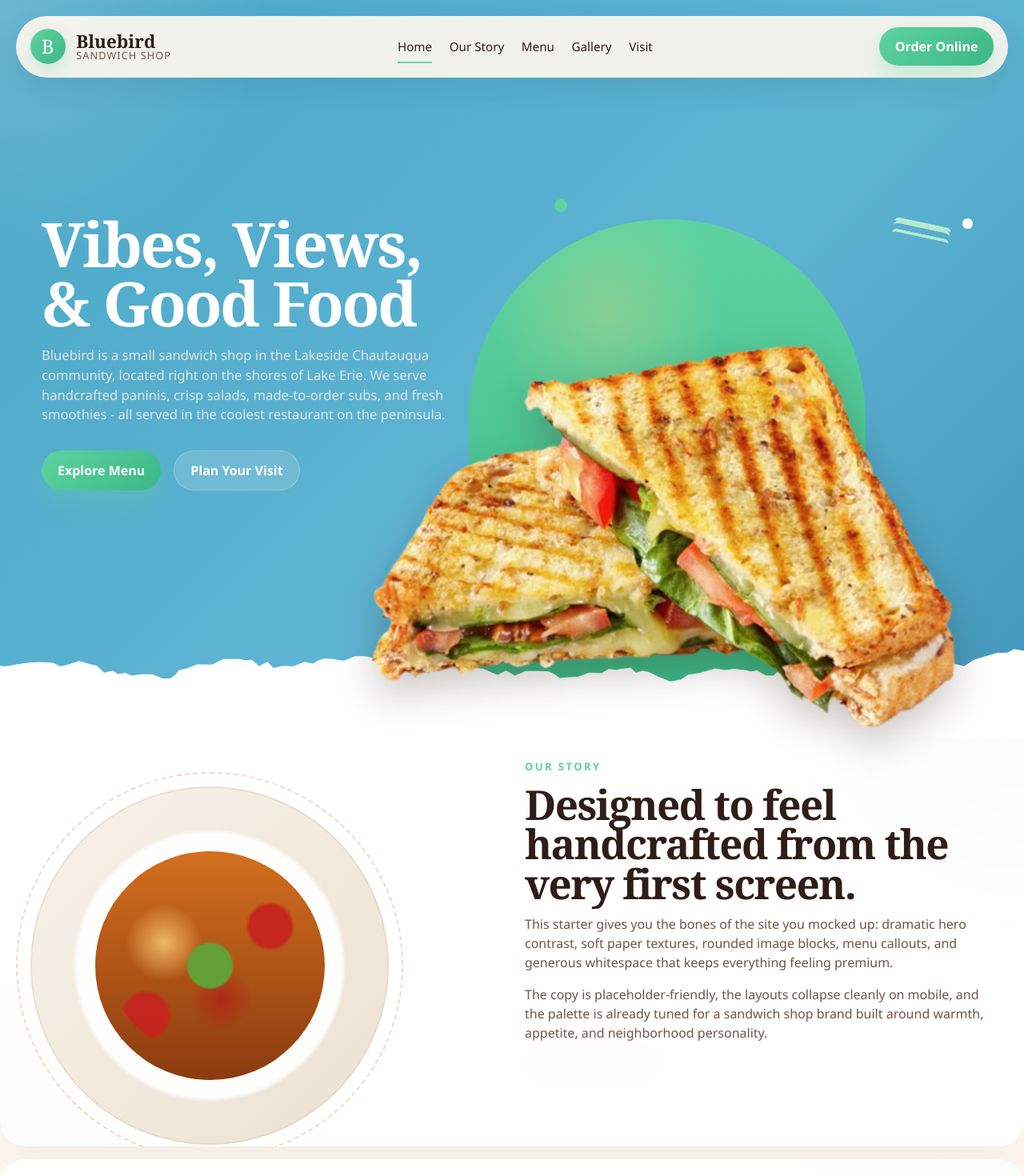
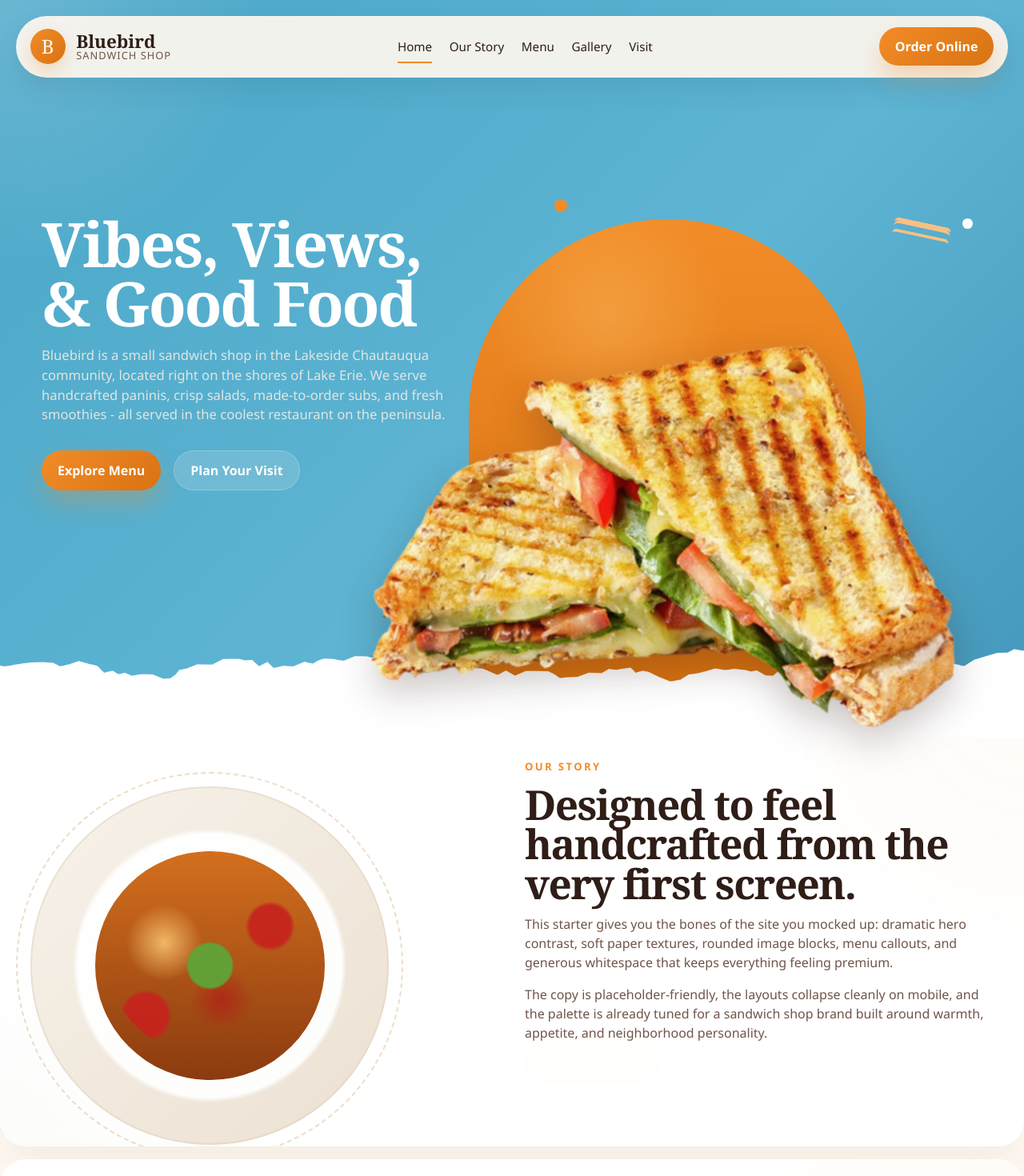
Before and after one commit to andrewchwalik/bluebird, a React (Vite) app: page / in a window 1280 px wide. Shown: the top 1470 px of the page at 80% size. Built offline with nearby package versions, Linux system fonts and the light colour scheme.

Commit message:
Update accent color to #F28C28

```diff
--- a/src/App.css
+++ b/src/App.css
@@ -66,7 +66,7 @@
   color: white;
   font-family: var(--display);
   font-size: 1.5rem;
-  box-shadow: 0 10px 20px rgba(94, 211, 161, 0.25);
+  box-shadow: 0 10px 20px rgba(242, 140, 40, 0.25);
 }
 
 .brand-copy {
@@ -137,7 +137,7 @@
 .button-primary {
   background: linear-gradient(135deg, var(--accent), var(--accent-deep));
   color: white;
-  box-shadow: 0 16px 30px rgba(94, 211, 161, 0.3);
+  box-shadow: 0 16px 30px rgba(242, 140, 40, 0.3);
 }
 
 .button-secondary {
@@ -264,7 +264,7 @@
   right: 2.5rem;
   width: 4.5rem;
   height: 1rem;
-  border-top: 0.3rem solid #b8ead2;
+  border-top: 0.3rem solid #f7c083;
   border-radius: 999px;
   transform: rotate(12deg);
 }
@@ -274,7 +274,7 @@
   content: '';
   position: absolute;
   inset: 0;
-  border-top: 0.3rem solid #b8ead2;
+  border-top: 0.3rem solid #f7c083;
   border-radius: 999px;
 }
 
@@ -301,7 +301,7 @@
   position: absolute;
   inset: 0;
   background:
-    radial-gradient(circle at top right, rgba(94, 211, 161, 0.04), transparent 24%),
+    radial-gradient(circle at top right, rgba(242, 140, 40, 0.04), transparent 24%),
     radial-gradient(circle at bottom left, rgba(133, 179, 99, 0.03), transparent 20%);
   pointer-events: none;
 }
@@ -497,7 +497,7 @@
   padding: 2rem;
   border-radius: 2rem 2rem 1rem 1rem;
   background:
-    linear-gradient(135deg, rgba(94, 211, 161, 0.92), rgba(36, 20, 16, 0.98) 48%),
+    linear-gradient(135deg, rgba(242, 140, 40, 0.92), rgba(36, 20, 16, 0.98) 48%),
     #251511;
   color: white;
   box-shadow: 0 22px 60px rgba(55, 22, 8, 0.25);
@@ -640,7 +640,7 @@
 
 .contact-form input:focus,
 .contact-form textarea:focus {
-  outline: 2px solid rgba(94, 211, 161, 0.35);
+  outline: 2px solid rgba(242, 140, 40, 0.35);
   border-color: var(--accent);
 }
 
--- a/src/index.css
+++ b/src/index.css
@@ -5,8 +5,8 @@
   --surface-strong: #fffefb;
   --ink: #2f1d17;
   --muted: #705448;
-  --accent: #5ed3a1;
-  --accent-deep: #3db786;
+  --accent: #f28c28;
+  --accent-deep: #d97212;
   --line: rgba(98, 63, 31, 0.14);
   --display: Georgia, 'Times New Roman', serif;
   --body: 'Avenir Next', 'Segoe UI', sans-serif;
@@ -93,5 +93,5 @@ ul {
 }
 
 ::selection {
-  background: rgba(94, 211, 161, 0.2);
+  background: rgba(242, 140, 40, 0.2);
 }
```
